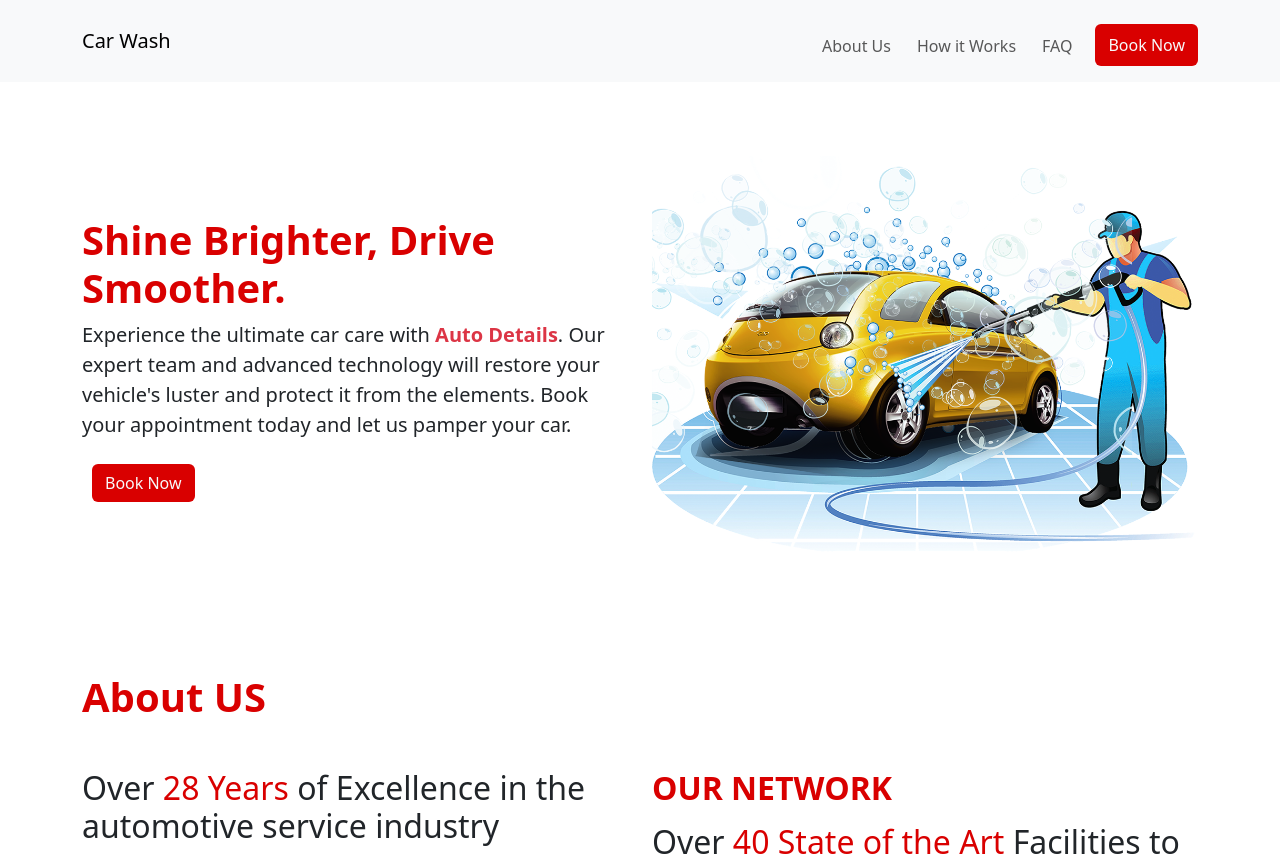
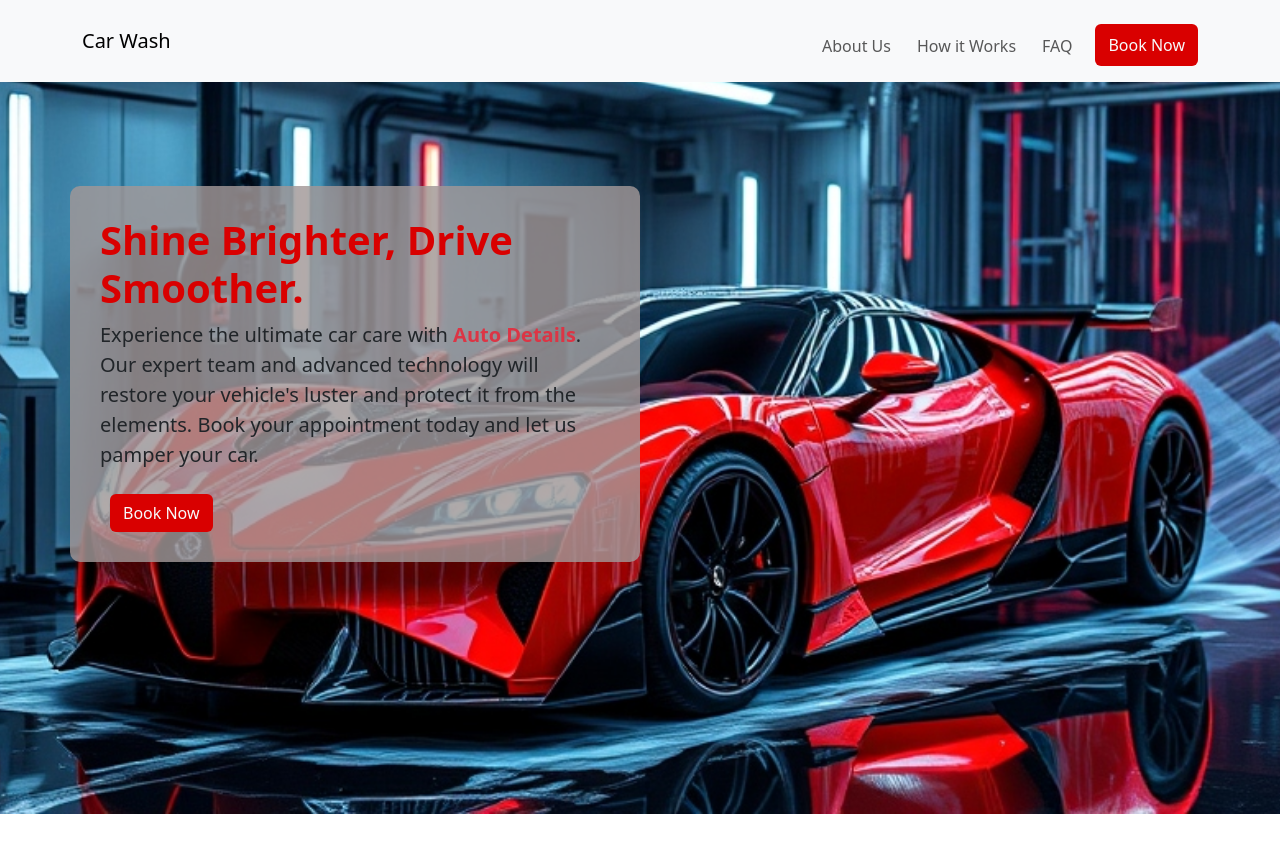
Before and after one commit to Chamodakavi/19.car-wash-bootstrap, a React (Create React App) app: page / in a window 1280 px wide. Shown: the top 856 px of the page. Built offline with nearby package versions, Linux system fonts and the light colour scheme.

Commit message:
welcome modified

```diff
--- a/src/Components/AboutUs.jsx
+++ b/src/Components/AboutUs.jsx
@@ -11,7 +11,7 @@ const AboutUs = () => {
 
         <h1 className='my-5 fw-bold' style={{color:'#D90000'}}>About US</h1>
 
-            <Row>
+            <Row className='g-5'>
                 <Col xs={12} md={6}>
                     <h2>
                     Over <span style={{color:'#D90000'}}>28 Years</span> of Excellence in the automotive service industry
--- a/src/Components/Navbar.jsx
+++ b/src/Components/Navbar.jsx
@@ -1,20 +1,26 @@
-import React from "react";
+import React, { useState } from "react";
 import Container from "react-bootstrap/Container";
 import Nav from "react-bootstrap/Nav";
 import Navbar from "react-bootstrap/Navbar";
 
 const NavBar = () => {
+  const [expanded, setExpanded] = useState(false); // State to control the navbar toggle
+
+  const handleNavLinkClick = () => {
+    setExpanded(false); // Close the navbar when a link is clicked
+  };
+
   return (
-    <Navbar expand="lg" className="bg-body-tertiary fixed-top">
+    <Navbar expanded={expanded} expand="lg" className="bg-body-tertiary fixed-top">
       <Container className="nav-container">
         <Navbar.Brand href="#home">Car Wash</Navbar.Brand>
-        <Navbar.Toggle />
+        <Navbar.Toggle onClick={() => setExpanded(expanded ? false : true)} />
 
         <Navbar.Collapse id="basic-navbar-nav" className="justify-content-end">
-          <Nav className=" py-2 ">
-            <Nav.Link className="nav-link" href="#aboutus">About Us</Nav.Link>
-            <Nav.Link className="nav-link" href="#link">How it Works</Nav.Link>
-            <Nav.Link className="nav-link" href="#home">FAQ</Nav.Link>
+          <Nav className="py-2">
+            <Nav.Link className="nav-link" href="#aboutus" onClick={handleNavLinkClick}>About Us</Nav.Link>
+            <Nav.Link className="nav-link" href="#link" onClick={handleNavLinkClick}>How it Works</Nav.Link>
+            <Nav.Link className="nav-link" href="#home" onClick={handleNavLinkClick}>FAQ</Nav.Link>
             <button className='btn mt-2 text-light' style={{backgroundColor:'#D90000'}}>Book Now</button>
           </Nav>
         </Navbar.Collapse>
--- a/src/Components/Welcome.jsx
+++ b/src/Components/Welcome.jsx
@@ -1,9 +1,10 @@
 import React from 'react'
 import { Col, Container, Row } from 'react-bootstrap'
 import Img from '../imgs/wash.png'
+import Bgimg from '../imgs/bb.jpg'
 const Welcome = () => {
   return (
-    <section className='pt-5 my-5 pb-5'>
+    <section className='ng-car pt-5 my-5 pb-5'>
         <Container>
             <Row>
                 <Col xs={12} md={6} className='welcome-intro'>
@@ -16,9 +17,9 @@ const Welcome = () => {
                     </p>
                     <button className='btn mt-2 text-light' style={{backgroundColor:'#D90000'}}>Book Now</button>
                 </Col>
-                <Col xs={12} md={6}>
-                    <img src={Img} alt="" srcset="" className='img-fluid ' />
-                </Col>
+                {/* <Col xs={12} md={6}>
+                    <img src={Bgimg} alt="" srcset="" className='img-fluid ' />
+                </Col> */}
             </Row>
         </Container>
     </section>
--- a/src/index.css
+++ b/src/index.css
@@ -1,10 +1,18 @@
 body::before{
     display: block;
     content: '';
-    height: 60px;
+    height: 30px;
+}
+.ng-car{
+  background: url(imgs/bb.jpg) no-repeat center center;
+  background-size: cover;
+  height: 92vh;
 }
 .welcome-intro{
     margin-top: 60px;
+   background-color: rgba(162, 152, 152, 0.82);
+   padding: 30px;
+   border-radius: 10px;
 }
 .nav-link{
     margin-top: 10px;
```
Also changed, not shown: src/imgs/bb.jpg (added), src/imgs/bgcar.jpg (added).
